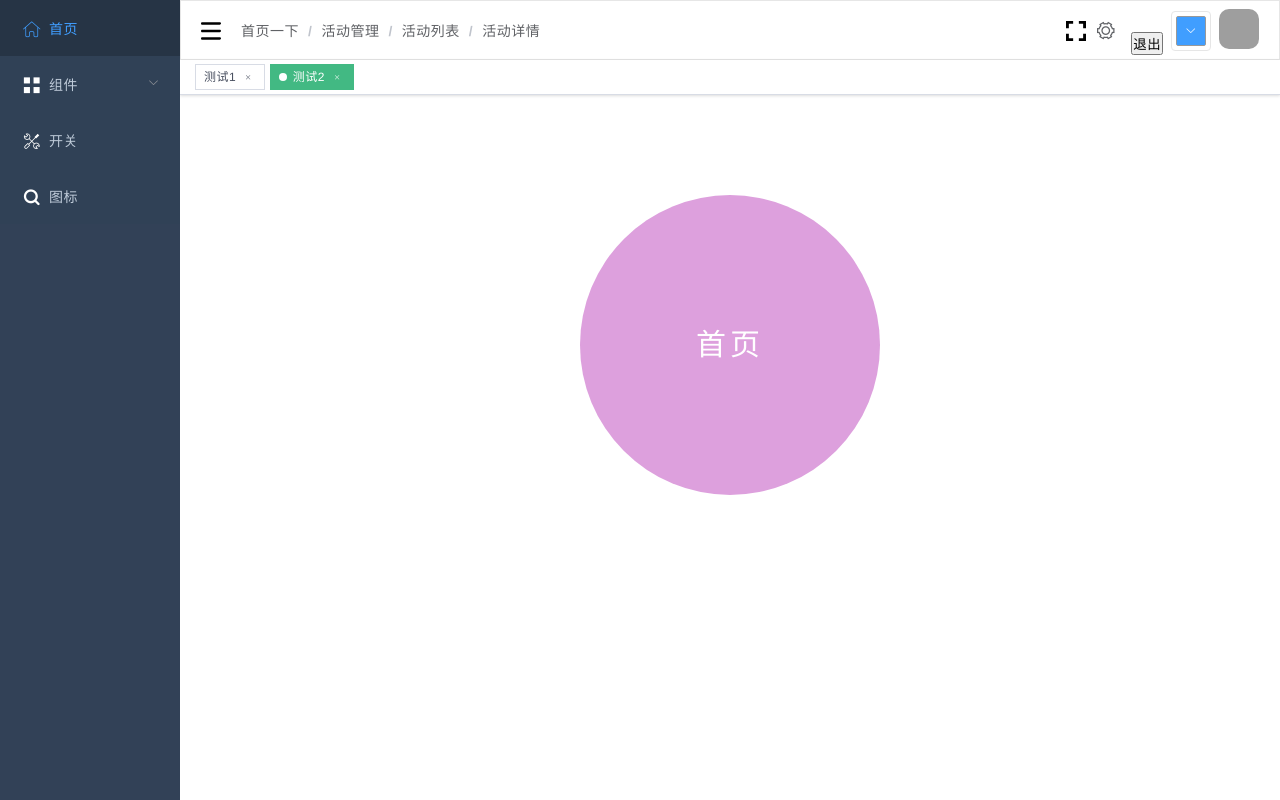
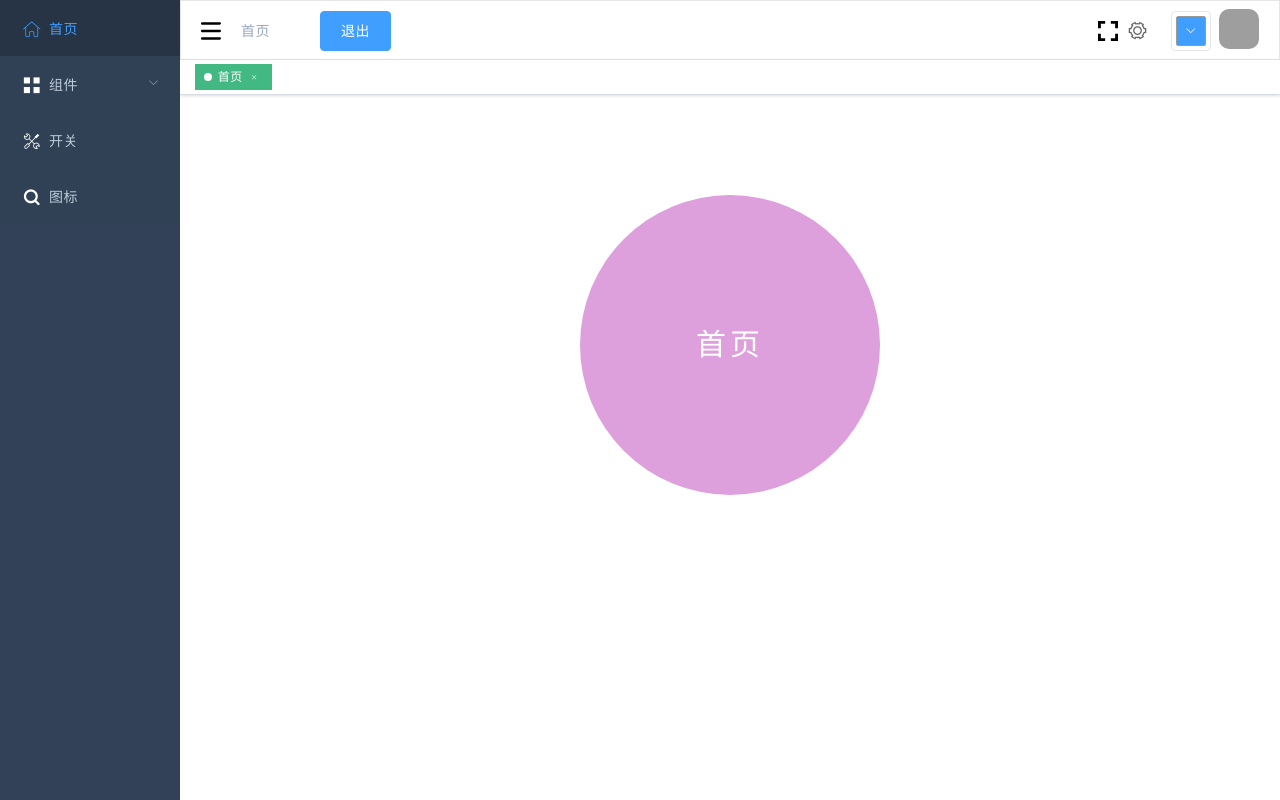
Before and after one commit to suidagang/testSys, a Vue app: page /#/homePage in a window 1280 px wide. Built offline with nearby package versions, Linux system fonts and the light colour scheme; sample sign-in values are in the browser's storage; grey boxes are pictures that could not be loaded.

Commit message:
动态路由及面包屑修改

```diff
--- a/src/components/Breadcrumb/index.vue
+++ b/src/components/Breadcrumb/index.vue
@@ -1,10 +1,14 @@
 <template>
     <el-breadcrumb class="app-breadcrumb" separator="/">
         <transition-group name="breadcrumb">
-            <el-breadcrumb-item :key="11">首页一下</el-breadcrumb-item>
-            <el-breadcrumb-item :key="12">活动管理</el-breadcrumb-item>
-            <el-breadcrumb-item :key="13">活动列表</el-breadcrumb-item>
-            <el-breadcrumb-item :key="14">活动详情</el-breadcrumb-item>
+            <el-breadcrumb-item v-for="(item,index)  in levelList" :key="item.path" v-if='item.meta.title'>
+                <span v-if='item.redirect==="noredirect"||index==levelList.length-1' class="no-redirect">{{item.meta.title}}</span>
+                <router-link v-else :to="item.redirect||item.path">{{item.meta.title}}</router-link>
+            </el-breadcrumb-item>
+            <!--<el-breadcrumb-item :key="11">首页一下</el-breadcrumb-item>-->
+            <!--<el-breadcrumb-item :key="12">活动管理</el-breadcrumb-item>-->
+            <!--<el-breadcrumb-item :key="13">活动列表</el-breadcrumb-item>-->
+            <!--<el-breadcrumb-item :key="14">活动详情</el-breadcrumb-item>-->
         </transition-group>
 
     </el-breadcrumb>
@@ -14,32 +18,77 @@
 
     export default {
         created() {
-
+            this.getBreadcrumb()
         },
         data() {
             return {
-
+                levelList:null
             }
         },
         watch: {
-
+            $route() {
+                this.getBreadcrumb()
+            }
         },
         methods: {
+            /**
+             *1.$route.path    字符串，等于当前路由对象的路径，会被解析为绝对路径，如 "/home/news"
+             *2.$route.params  对象，包含路由中的动态片段和全匹配片段的键值对。
+             *3.$route.query   对象，包含路由中查询参数的键值对。例如，对于 /home/news/detail/01?favorite=yes ,会得到$route.query.favorite == 'yes'
+             *4.$route.router  路由规则所属的路由器(以及其所属的组件)。
+             *5.$route.matched 数组，包含当前匹配的路径中所包含的所有片段所对应的配置参数对象。
+             *6.$route.name    当前路径的名字，如果没有使用具名路径，则名字为空。
+             */
+            /*
+             filter()方法使用指定的函数测试所有元素，并创建一个包含所有通过测试的元素的新数组。
+
+             filter()基本语法：
+             arr.filter(callback[, thisArg])
+
+             　　filter()参数介绍：
+             　　 参数名    说明
+             　　 callback   用来测试数组的每个元素的函数。调用时使用参数 (element, index, array)
+             　　返回true表示保留该元素（通过测试），false则不保留。
+             　　thisArg    可选。执行 callback 时的用于 this 的值。
+
+             　　filter()用法说明：
+
+             　　　　filter 为数组中的每个元素调用一次 callback 函数，并利用所有使得 callback 返回 true 或 等价于 true 的值 的元素创建一个新数组。
+             　　　　callback 只会在已经赋值的索引上被调用，对于那些已经被删除或者从未被赋值的索引不会被调用。那些没有通过 callback 测试的元素会被跳过，不会被包含在新数组中。
+
+             　　　　callback 被调用时传入三个参数：
+
+             　　　　元素的值
+             　　　　元素的索引
+             　　　　被遍历的数组
+             　　　　如果为 filter 提供一个 thisArg 参数，则它会被作为 callback 被调用时的 this 值。否则，callback 的this 值在非严格模式下将是全局对象，严格模式下为 undefined。
+
+             　　　　filter 不会改变原数组。
+
+             　　　　filter 遍历的元素范围在第一次调用 callback 之前就已经确定了。在调用 filter 之后被添加到数组中的元素不会被 filter 遍历到。
+             　　　　如果已经存在的元素被改变了，则他们传入 callback 的值是 filter 遍历到它们那一刻的值。被删除或从来未被赋值的元素不会被遍历到。
+
+             */
+            getBreadcrumb() {
+                let matched = this.$route.matched.filter(item => item.name);
+                console.log(matched);
+                const first = matched[0];
+                try{
+                    if (first && first.name !== '首页') {
+                        matched = [{ path: '/homePage', meta: { title: '首页' }}].concat(matched)
+                    };
+                }catch (e){
+                    console.log(e)
+                };
+                this.levelList = matched;
+                console.log(this.levelList)
+            }
         }
     }
 </script>
 
 <style type="text/css" lang="less" scoped>
-    /*.app-breadcrumb.el-breadcrumb {*/
-        /*display: inline-block;*/
-        /*font-size: 14px;*/
-        /*line-height: 50px;*/
-        /*margin-left: 10px;*/
-    /*.no-redirect {*/
-        /*color: #97a8be;*/
-        /*cursor: text;*/
-    /*}*/
-    /*}*/
+
 
     .app-breadcrumb{
         font-size: 14px;
--- a/src/components/views/layout/components/TagsView.vue
+++ b/src/components/views/layout/components/TagsView.vue
@@ -1,14 +1,10 @@
 <template>
     <div class="tags-view-container">
         <scroll-pane class='tags-view-wrapper' ref='scrollPane'>
-            <!--鼠标右键功能 @contextmenu.prevent.native-->
-            <router-link ref='tag' class="tags-view-item" to="/homePage" key="sui1" @contextmenu.prevent.native="openMenu('',$event)">
-                测试1
-                <span class='el-icon-close'></span>
-            </router-link>
-            <router-link ref='tag' class="tags-view-item active" to="/homePage" key="sui2" @contextmenu.prevent.native="openMenu('',$event)">
-                测试2
-                <span class='el-icon-close'></span>
+            <router-link ref='tag' class="tags-view-item" :class="isActive(tag)?'active':''" v-for="tag in Array.from(visitedViews)"
+                         :to="tag.path" :key="tag.path" @contextmenu.prevent.native="openMenu(tag,$event)">
+                {{tag.title}}
+                <span class='el-icon-close' @click.prevent.stop='closeSelectedTag(tag)'></span>
             </router-link>
         </scroll-pane>
 
@@ -34,15 +30,79 @@ export default {
         }
     },
     computed: {
-
+        visitedViews() {
+            return this.$store.state.tagsView.visitedViews
+        }
     },
     watch: {
-
+        $route() {
+            this.addViewTags()
+            this.moveToCurrentTag()
+        },
+        visible(value) {
+            if (value) {
+                document.body.addEventListener('click', this.closeMenu)
+            } else {
+                document.body.removeEventListener('click', this.closeMenu)
+            }
+        }
     },
     mounted() {
-
+        this.addViewTags()
     },
     methods: {
+        generateRoute() {
+            if (this.$route.name) {
+                return this.$route
+            }
+            return false
+        },
+        isActive(route) {
+            return route.path === this.$route.path || route.name === this.$route.name
+        },
+        addViewTags() {
+            const route = this.generateRoute()
+            if (!route) {
+                return false
+            };
+            this.$store.dispatch('addVisitedViews', route)
+        },
+        moveToCurrentTag() {
+            const tags = this.$refs.tag
+            this.$nextTick(() => {
+                for (const tag of tags) {
+                    if (tag.to === this.$route.path) {
+                        this.$refs.scrollPane.moveToTarget(tag.$el)
+                        break
+                    }
+                }
+            })
+        },
+        closeSelectedTag(view) {
+            this.$store.dispatch('delVisitedViews', view).then((views) => {
+                if (this.isActive(view)) {
+                    const latestView = views.slice(-1)[0]
+                    if (latestView) {
+                        this.$router.push(latestView.path)
+                    } else {
+                        this.$router.push('/')
+                    }
+                }
+            })
+        },
+        closeOthersTags() {
+            this.$router.push(this.selectedTag.path)
+            this.$store.dispatch('delOthersViews', this.selectedTag).then(() => {
+                this.moveToCurrentTag()
+            })
+        },
+        closeAllTags() {
+            this.$store.dispatch('delAllViews')
+            this.$router.push('/')
+        },
+        closeMenu() {
+            this.visible = false
+        },
         //鼠标右键功能
         openMenu(a, e) {
             this.visible = true;
--- a/src/components/views/layout/components/navBar.vue
+++ b/src/components/views/layout/components/navBar.vue
@@ -15,7 +15,7 @@
                     <el-dropdown-item >退出</el-dropdown-item>
                 </el-dropdown-menu>
             </el-dropdown>
-            <button @click="goOut()">退出</button>
+            <el-button type="primary" @click="goOut()" style="float: left;margin-top: 10px;margin-left: 50px">退出</el-button>
             <el-tooltip effect="dark" content="主题颜色" placement="bottom">
                 <theme-picker class="theme-switch right-menu-item"></theme-picker>
             </el-tooltip>
--- a/src/router/index.js
+++ b/src/router/index.js
@@ -21,10 +21,10 @@ export const constantRouterMap = [
         path: '/login',
         component: Login,
         name: '登录页',
+        meta: { title: '登录页'}
     },
     {
         path: '',
-        name: '侧栏和顶栏',
         component: layout,
         redirect: '/homePage',
         children: [
@@ -32,6 +32,7 @@ export const constantRouterMap = [
                 path: '/homePage',
                 name: '首页',
                 component: Homepage,
+                meta: { title: '首页'}
             },
         ]
 
@@ -44,27 +45,35 @@ export const asyncRouterMap = [
     {
         path: '/components',
         component: layout,
-        redirect: '/components/button',
+        name:"组件",
+        redirect: 'noredirect',
+        meta: {
+            title: '组件',
+        },
         children: [
             {
                 path: 'button',
                 component: button,
-                //name: '按钮',
+                name: '按钮',
+                meta: { title: '按钮'}
             },
             {
                 path: 'table',
                 component: table,
-                //name: '表格',
+                name: '表格',
+                meta: { title: '表格'}
             },
             {
                 path: 'radio',
                 component: radio,
-                //name: '单选框',
+                name: '单选框',
+                meta: { title: '单选框'}
             },
             {
                 path: 'checkbox',
                 component: checkbox,
-                //name: '复选框',
+                name: '复选框',
+                meta: { title: '复选框'}
             }
         ]
     },
@@ -76,7 +85,8 @@ export const asyncRouterMap = [
             {
                 path: 'index',
                 component: switchpage,
-                //name: '开关',
+                name: '开关',
+                meta: { title: '开关'}
             }
         ]
     },
@@ -88,7 +98,8 @@ export const asyncRouterMap = [
             {
                 path: 'index',
                 component: icon,
-                //name: '图标',
+                name: '图标',
+                meta: { title: '图标'}
             }
         ]
     },
--- a/src/store/index.js
+++ b/src/store/index.js
@@ -5,6 +5,7 @@ import one from './modules/one'
 import two from './modules/two'
 import three from './modules/three'
 import four from './modules/four'
+import tagsView from './modules/tagsView'
 import getters from './getters'
 Vue.use(Vuex) // 要记得use一下哦
 
@@ -13,7 +14,8 @@ const store = new Vuex.Store({
         one,
         two,
         three,
-        four
+        four,
+        tagsView
     },
     getters
 });
--- /dev/null
+++ b/src/store/modules/tagsView.js
@@ -0,0 +1,78 @@
+const tagsView = {
+  state: {
+    visitedViews: [],
+    cachedViews: []
+  },
+  mutations: {
+    ADD_VISITED_VIEWS: (state, view) => {
+      if (state.visitedViews.some(v => v.path === view.path)) return
+      state.visitedViews.push({
+        name: view.name,
+        path: view.path,
+        title: view.meta.title || 'no-name'
+      })
+      if (!view.meta.noCache) {
+        state.cachedViews.push(view.name)
+      }
+    },
+    DEL_VISITED_VIEWS: (state, view) => {
+      for (const [i, v] of state.visitedViews.entries()) {
+        if (v.path === view.path) {
+          state.visitedViews.splice(i, 1)
+          break
+        }
+      }
+      for (const i of state.cachedViews) {
+        if (i === view.name) {
+          const index = state.cachedViews.indexOf(i)
+          state.cachedViews.splice(index, 1)
+          break
+        }
+      }
+    },
+    DEL_OTHERS_VIEWS: (state, view) => {
+      for (const [i, v] of state.visitedViews.entries()) {
+        if (v.path === view.path) {
+          state.visitedViews = state.visitedViews.slice(i, i + 1)
+          break
+        }
+      }
+      for (const i of state.cachedViews) {
+        if (i === view.name) {
+          const index = state.cachedViews.indexOf(i)
+          state.cachedViews = state.cachedViews.slice(index, i + 1)
+          break
+        }
+      }
+    },
+    DEL_ALL_VIEWS: (state) => {
+      state.visitedViews = []
+      state.cachedViews = []
+    }
+  },
+  actions: {
+    addVisitedViews({ commit }, view) {
+      commit('ADD_VISITED_VIEWS', view)
+    },
+    delVisitedViews({ commit, state }, view) {
+      return new Promise((resolve) => {
+        commit('DEL_VISITED_VIEWS', view)
+        resolve([...state.visitedViews])
+      })
+    },
+    delOthersViews({ commit, state }, view) {
+      return new Promise((resolve) => {
+        commit('DEL_OTHERS_VIEWS', view)
+        resolve([...state.visitedViews])
+      })
+    },
+    delAllViews({ commit, state }) {
+      return new Promise((resolve) => {
+        commit('DEL_ALL_VIEWS')
+        resolve([...state.visitedViews])
+      })
+    }
+  }
+}
+
+export default tagsView
```
Also changed, not shown: src/main.js (+0 -10 lines).
